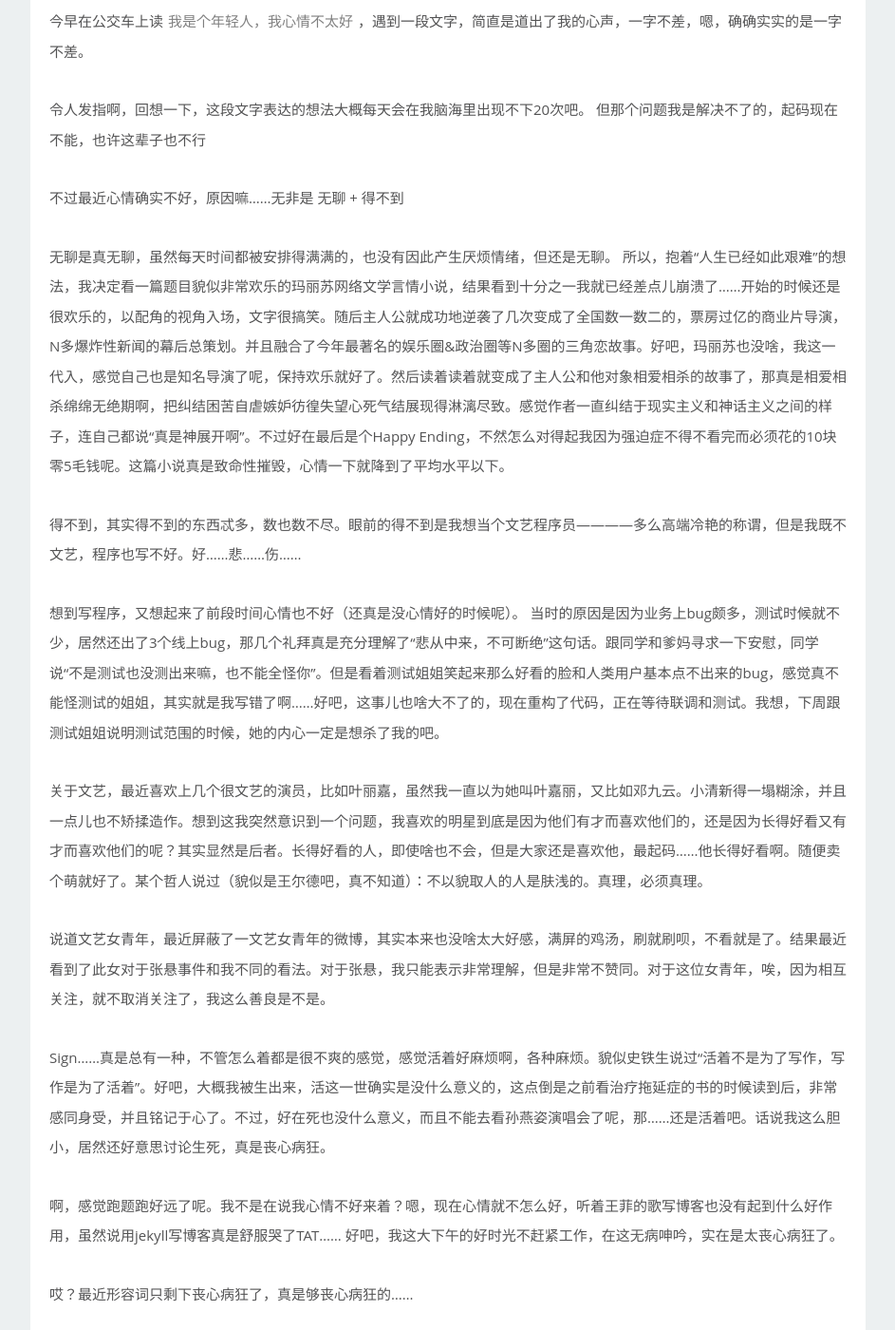
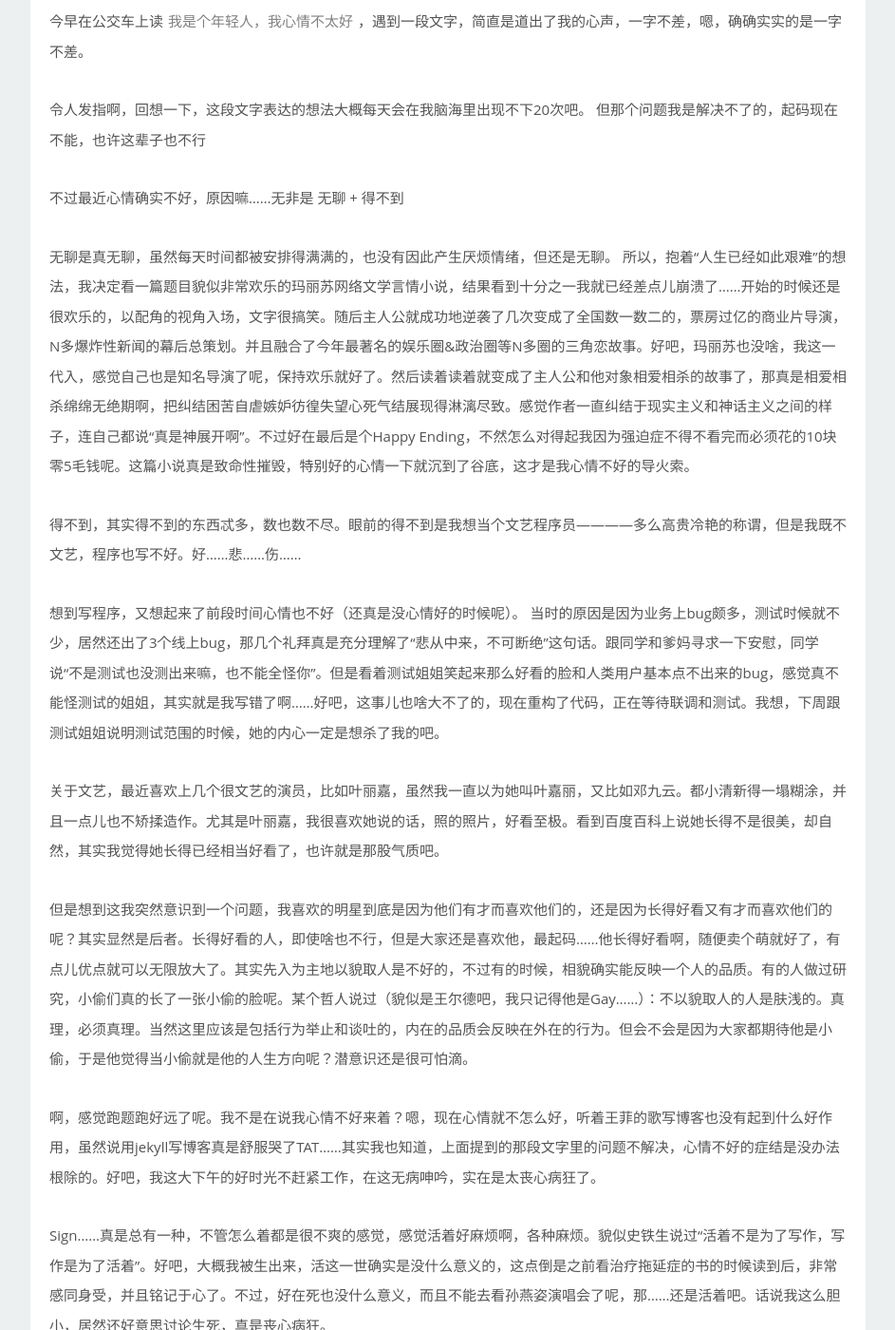
Before and after one commit to mayloveless/wanglingfei.github.com, a Jekyll site: the page built from _posts/nonsense/2013-11-08-bad-mood.md, in a window 1280 px wide and 1400 px high, scrolled down 226 px. Shown: the whole window at 95% size, without its empty margins (168-1111 px from the left). Built offline with Jekyll 4.4.1, drawn with Linux system fonts in a browser that asks for light colours; nearby versions of some CDN libraries; library files that are not in the unit come from our copies; Markdown is read by kramdown in place of the engine named in the settings.

Commit message:
change words

```diff
--- a/_posts/nonsense/2013-11-08-bad-mood.md
+++ b/_posts/nonsense/2013-11-08-bad-mood.md
@@ -15,19 +15,19 @@ tags: 感悟 读后感
 不过最近心情确实不好，原因嘛……无非是 无聊 + 得不到
 
 无聊是真无聊，虽然每天时间都被安排得满满的，也没有因此产生厌烦情绪，但还是无聊。
-所以，抱着“人生已经如此艰难”的想法，我决定看一篇题目貌似非常欢乐的玛丽苏网络文学言情小说，结果看到十分之一我就已经差点儿崩溃了……开始的时候还是很欢乐的，以配角的视角入场，文字很搞笑。随后主人公就成功地逆袭了几次变成了全国数一数二的，票房过亿的商业片导演，N多爆炸性新闻的幕后总策划。并且融合了今年最著名的娱乐圈&政治圈等N多圈的三角恋故事。好吧，玛丽苏也没啥，我这一代入，感觉自己也是知名导演了呢，保持欢乐就好了。然后读着读着就变成了主人公和他对象相爱相杀的故事了，那真是相爱相杀绵绵无绝期啊，把纠结困苦自虐嫉妒彷徨失望心死气结展现得淋漓尽致。感觉作者一直纠结于现实主义和神话主义之间的样子，连自己都说“真是神展开啊”。不过好在最后是个Happy Ending，不然怎么对得起我因为强迫症不得不看完而必须花的10块零5毛钱呢。这篇小说真是致命性摧毁，心情一下就降到了平均水平以下。
+所以，抱着“人生已经如此艰难”的想法，我决定看一篇题目貌似非常欢乐的玛丽苏网络文学言情小说，结果看到十分之一我就已经差点儿崩溃了……开始的时候还是很欢乐的，以配角的视角入场，文字很搞笑。随后主人公就成功地逆袭了几次变成了全国数一数二的，票房过亿的商业片导演，N多爆炸性新闻的幕后总策划。并且融合了今年最著名的娱乐圈&政治圈等N多圈的三角恋故事。好吧，玛丽苏也没啥，我这一代入，感觉自己也是知名导演了呢，保持欢乐就好了。然后读着读着就变成了主人公和他对象相爱相杀的故事了，那真是相爱相杀绵绵无绝期啊，把纠结困苦自虐嫉妒彷徨失望心死气结展现得淋漓尽致。感觉作者一直纠结于现实主义和神话主义之间的样子，连自己都说“真是神展开啊”。不过好在最后是个Happy Ending，不然怎么对得起我因为强迫症不得不看完而必须花的10块零5毛钱呢。这篇小说真是致命性摧毁，特别好的心情一下就沉到了谷底，这才是我心情不好的导火索。
 
-得不到，其实得不到的东西忒多，数也数不尽。眼前的得不到是我想当个文艺程序员————多么高端冷艳的称谓，但是我既不文艺，程序也写不好。好……悲……伤……
+得不到，其实得不到的东西忒多，数也数不尽。眼前的得不到是我想当个文艺程序员————多么高贵冷艳的称谓，但是我既不文艺，程序也写不好。好……悲……伤……
 
 想到写程序，又想起来了前段时间心情也不好（还真是没心情好的时候呢）。
 当时的原因是因为业务上bug颇多，测试时候就不少，居然还出了3个线上bug，那几个礼拜真是充分理解了“悲从中来，不可断绝”这句话。跟同学和爹妈寻求一下安慰，同学说“不是测试也没测出来嘛，也不能全怪你”。但是看着测试姐姐笑起来那么好看的脸和人类用户基本点不出来的bug，感觉真不能怪测试的姐姐，其实就是我写错了啊……好吧，这事儿也啥大不了的，现在重构了代码，正在等待联调和测试。我想，下周跟测试姐姐说明测试范围的时候，她的内心一定是想杀了我的吧。
 
-关于文艺，最近喜欢上几个很文艺的演员，比如叶丽嘉，虽然我一直以为她叫叶嘉丽，又比如邓九云。小清新得一塌糊涂，并且一点儿也不矫揉造作。想到这我突然意识到一个问题，我喜欢的明星到底是因为他们有才而喜欢他们的，还是因为长得好看又有才而喜欢他们的呢？其实显然是后者。长得好看的人，即使啥也不会，但是大家还是喜欢他，最起码……他长得好看啊。随便卖个萌就好了。某个哲人说过（貌似是王尔德吧，真不知道）：不以貌取人的人是肤浅的。真理，必须真理。
+关于文艺，最近喜欢上几个很文艺的演员，比如叶丽嘉，虽然我一直以为她叫叶嘉丽，又比如邓九云。都小清新得一塌糊涂，并且一点儿也不矫揉造作。尤其是叶丽嘉，我很喜欢她说的话，照的照片，好看至极。看到百度百科上说她长得不是很美，却自然，其实我觉得她长得已经相当好看了，也许就是那股气质吧。
 
-说道文艺女青年，最近屏蔽了一文艺女青年的微博，其实本来也没啥太大好感，满屏的鸡汤，刷就刷呗，不看就是了。结果最近看到了此女对于张悬事件和我不同的看法。对于张悬，我只能表示非常理解，但是非常不赞同。对于这位女青年，唉，因为相互关注，就不取消关注了，我这么善良是不是。
+但是想到这我突然意识到一个问题，我喜欢的明星到底是因为他们有才而喜欢他们的，还是因为长得好看又有才而喜欢他们的呢？其实显然是后者。长得好看的人，即使啥也不行，但是大家还是喜欢他，最起码……他长得好看啊，随便卖个萌就好了，有点儿优点就可以无限放大了。其实先入为主地以貌取人是不好的，不过有的时候，相貌确实能反映一个人的品质。有的人做过研究，小偷们真的长了一张小偷的脸呢。某个哲人说过（貌似是王尔德吧，我只记得他是Gay……）：不以貌取人的人是肤浅的。真理，必须真理。当然这里应该是包括行为举止和谈吐的，内在的品质会反映在外在的行为。但会不会是因为大家都期待他是小偷，于是他觉得当小偷就是他的人生方向呢？潜意识还是很可怕滴。
+
+啊，感觉跑题跑好远了呢。我不是在说我心情不好来着？嗯，现在心情就不怎么好，听着王菲的歌写博客也没有起到什么好作用，虽然说用jekyll写博客真是舒服哭了TAT……其实我也知道，上面提到的那段文字里的问题不解决，心情不好的症结是没办法根除的。好吧，我这大下午的好时光不赶紧工作，在这无病呻吟，实在是太丧心病狂了。
 
 Sign……真是总有一种，不管怎么着都是很不爽的感觉，感觉活着好麻烦啊，各种麻烦。貌似史铁生说过“活着不是为了写作，写作是为了活着”。好吧，大概我被生出来，活这一世确实是没什么意义的，这点倒是之前看治疗拖延症的书的时候读到后，非常感同身受，并且铭记于心了。不过，好在死也没什么意义，而且不能去看孙燕姿演唱会了呢，那……还是活着吧。话说我这么胆小，居然还好意思讨论生死，真是丧心病狂。
 
-啊，感觉跑题跑好远了呢。我不是在说我心情不好来着？嗯，现在心情就不怎么好，听着王菲的歌写博客也没有起到什么好作用，虽然说用jekyll写博客真是舒服哭了TAT…… 好吧，我这大下午的好时光不赶紧工作，在这无病呻吟，实在是太丧心病狂了。
-
 哎？最近形容词只剩下丧心病狂了，真是够丧心病狂的……
```
